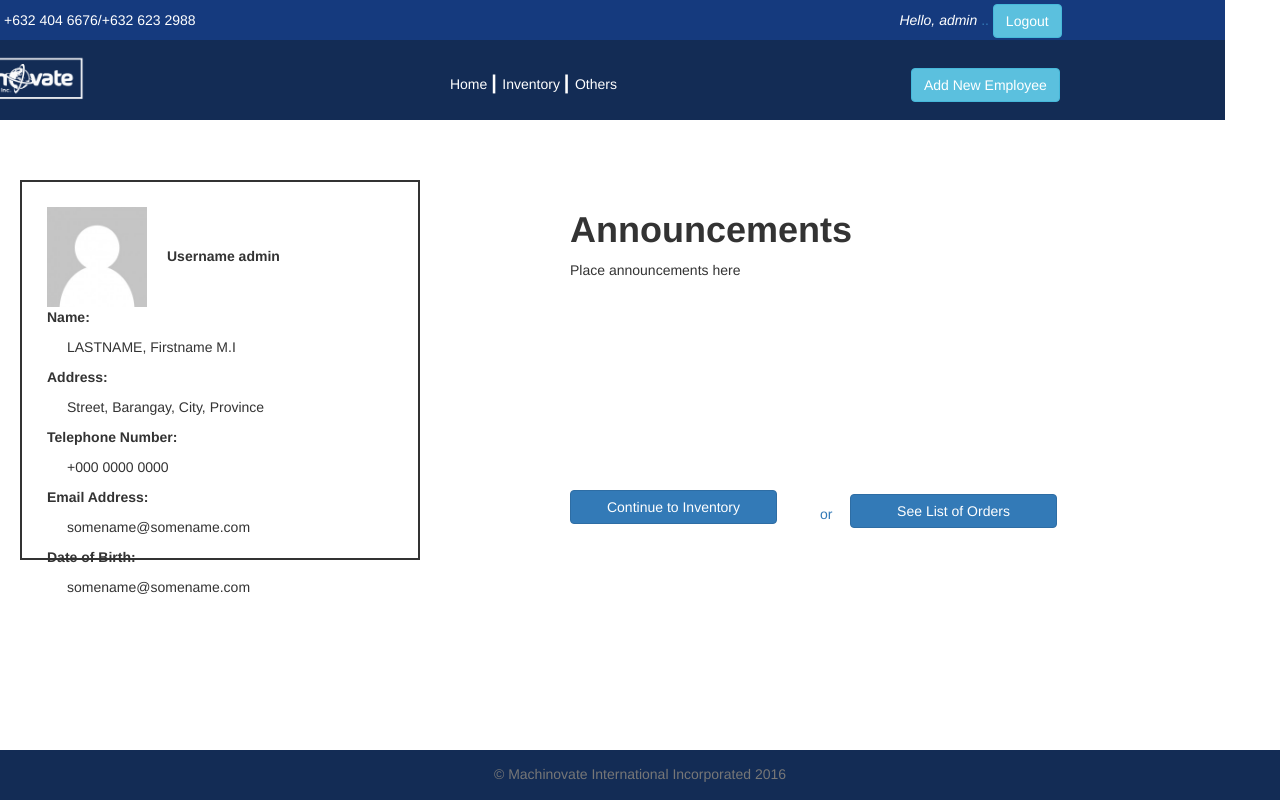
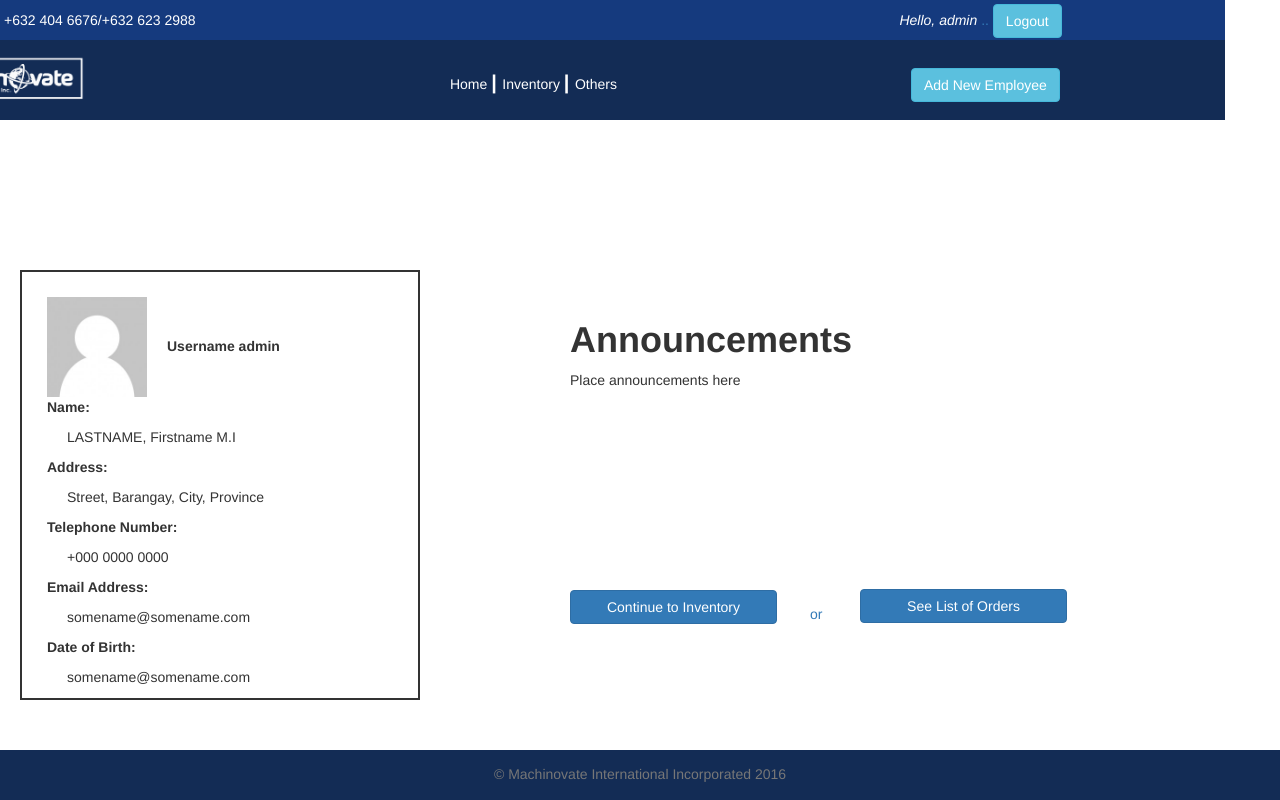
Before and after one commit to yeddapenequito/Machinovate, a PHP site: page /index_login.php in a window 1280 px wide. Run offline with PHP 8.4, Linux system fonts and the light colour scheme; some libraries are stand-ins or nearby versions.

Commit message:
Add index login
This is the initial homepage after login

```diff
--- a/web/index_login.php
+++ b/web/index_login.php
@@ -3,22 +3,22 @@
 	<head>
 		<meta charset="utf-8">
 		<meta name="viewport" content="width=device-width, initial-scale=1">
-		<link rel="stylesheet" href="./styles/bootstrap.min.css">
-		<link rel="stylesheet" href="./main.css">
+		<link rel="stylesheet" href="/web/styles/bootstrap.min.css">
+		<link rel="stylesheet" href="/web/styles/main.css">
 		<title></title>
 		<style>
-			.right{
+			.rightt{
 			position:absolute;
-			margin-top:70px;
+			margin-top:180px;
 			margin-left:500px;
 			}
 			.box
 			{
 			width: 400px;
-			height:380px;
+			height:430px;
 			padding: 25px;
 			border: 0.2em solid;
-			margin: 25px;
+			margin: 35px;
 
 			}
 			.box{
@@ -26,10 +26,11 @@
 			margin-top:60px;
 			margin-left:-50px;
 			margin-bottom:10px;
+			margin-top:150px;
 			}
 			.right_buttons{
 			position:absolute;
-			margin-top:370px;
+			margin-top:470px;
 			margin-left:500px;
 			}
 		</style>
@@ -37,7 +38,7 @@
 	<body>
 		<?php include 'header_3.php';?>
 		<div class="container">
-			<div class="right">
+			<div class="rightt">
 				<h1><b>Announcements</b></h1>
 				<p>Place announcements here </p>
 			</div>
@@ -56,10 +57,10 @@
 				<div class="button1">
 					<input  value="Continue to Inventory" class="btn btn-primary" id="form-button">
 				</div>
-				<div class="button3"style=" margin-left:250px; margin-top:-20px;">
+				<div class="button3"style=" margin-left:240px; margin-top:-20px;">
 					<a>or</a>
 				</div>
-				<div class="button2" style=" margin-left:280px;margin-top:-30px;">
+				<div class="button2" style=" margin-left:290px;margin-top:-35px;">
 					<input  value="See List of Orders" class="btn btn-primary" id="form-button">
 				</div>
 
```
